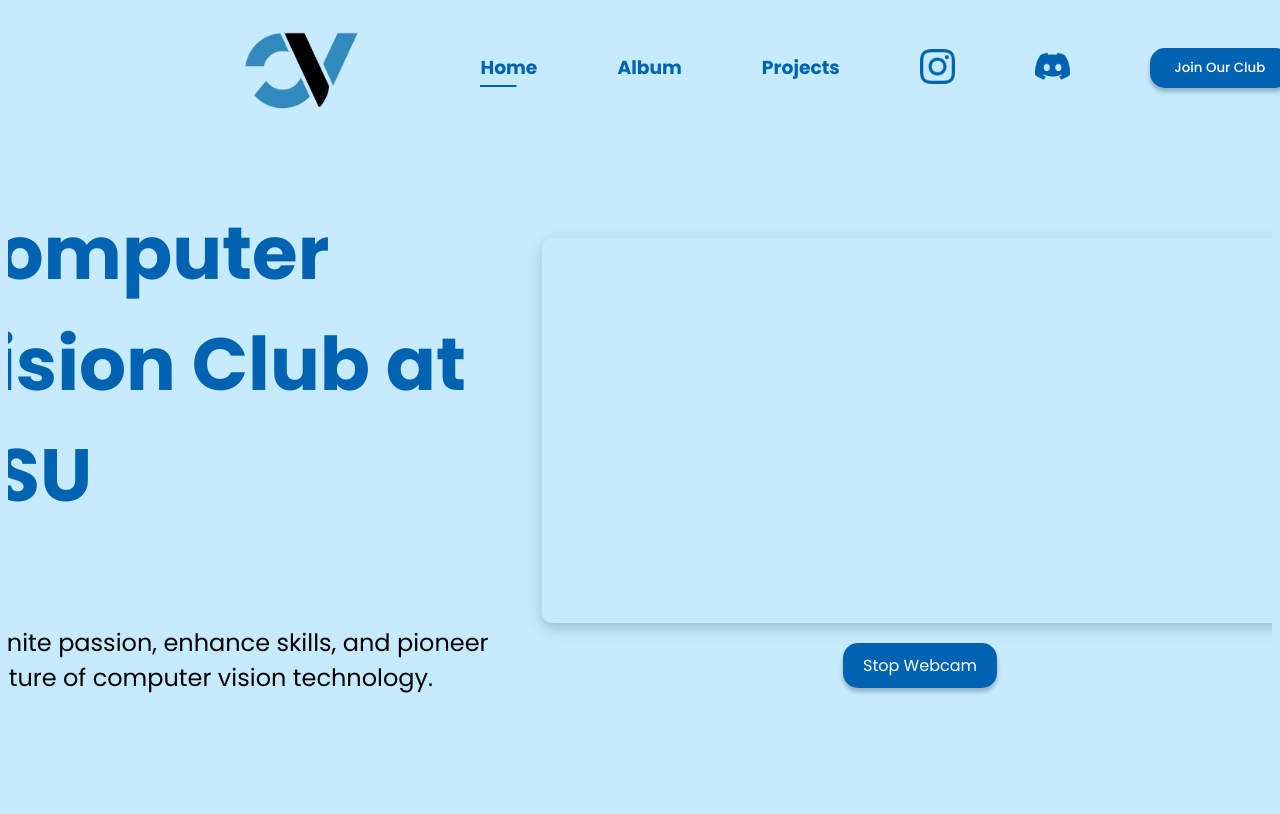
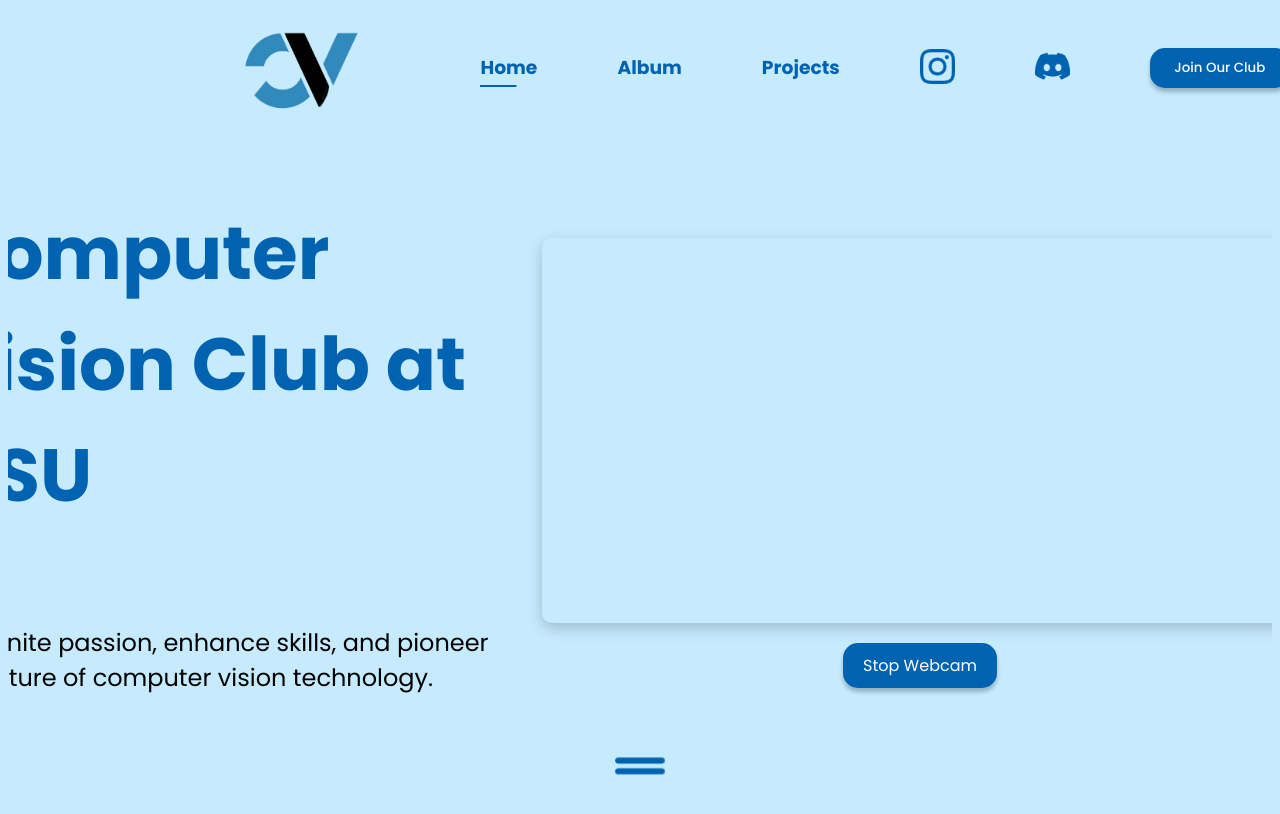
Before and after one commit to mastee7/cvWeb, a React (Vite) app in the folder react/: page / in a window 1280 px wide. Shown: the top 814 px of the page. Built offline with nearby package versions, Linux system fonts and the light colour scheme; no server answers.

Commit message:
Scroll feature added

```diff
--- a/react/src/components/home/About.jsx
+++ b/react/src/components/home/About.jsx
@@ -1,6 +1,8 @@
-import React from "react";
+import React, { useState, useEffect } from 'react';
 import styled, { keyframes, css } from 'styled-components';
 import Webcam from 'react-webcam';
+import arrow from '../../assets/arrow.png';
+import lines from '../../assets/lines.png';
 import "./About.css"
 
 const Section = styled.div`
@@ -110,15 +112,66 @@ const Button = styled.button`
   }
 `;
 
+const bounce = keyframes`
+  0%, 100% { transform: translateY(0); }
+  50% { transform: translateY(-20px); }
+`;
+
+const ScrollDownIndicator = styled.div`
+  position: absolute;
+  bottom: 10%;
+  left: 50%;
+  transform: translateX(-50%);
+  text-align: center;
+  display: flex;
+  flex-direction: column;
+  align-items: center;
+  justify-content: center;
+  bottom: 20px;
+  opacity: ${props => props.opacity};
+`;
+
+const Arrow = styled.img`
+  width: 50px; // adjust the size as you want
+  animation: ${bounce} 5s infinite;
+`;
+
+const ScrollText = styled.p`
+  font-size: 18px;
+  font-family: 'Poppins', sans-serif;
+  color: rgba(0, 99, 178, 1);
+`;
+
 
 export default function About() {
   const webcamRef = React.useRef(null);
   const [isWebcamOn, setIsWebcamOn] = React.useState(true);
+  const [opacity, setOpacity] = React.useState(1);
+  const [isBottom, setIsBottom] = React.useState(false);
 
   const toggleWebcam = () => {
     setIsWebcamOn(!isWebcamOn);
   };
 
+  useEffect(() => {
+    const handleScroll = () => {
+      const scrollPosition = window.scrollY;
+      const newOpacity = Math.max(1 - scrollPosition / 200, 0);
+      setOpacity(newOpacity);
+
+      if ((window.innerHeight + window.scrollY) >= document.body.offsetHeight) {
+        setIsBottom(true);
+      } else {
+        setIsBottom(false);
+      }
+    };
+
+    window.addEventListener('scroll', handleScroll);
+
+    return () => {
+      window.removeEventListener('scroll', handleScroll);
+    };
+  }, []);
 
   return(
     <Section>
@@ -138,6 +191,18 @@ export default function About() {
             </Button>
           </Right>
         </Container>
+        <ScrollDownIndicator opacity={opacity}>
+          {isBottom ? (
+            <>
+              <Arrow src={lines} alt="end of page" />
+            </>
+          ) : (
+            <>
+              <Arrow src={arrow} alt="scroll down" />
+              <ScrollText>Scroll down</ScrollText>
+            </>
+          )}
+        </ScrollDownIndicator>
     </Section>
   );
 }
```
Also changed, not shown: react/src/assets/arrow.png (added), react/src/assets/lines.png (added).
